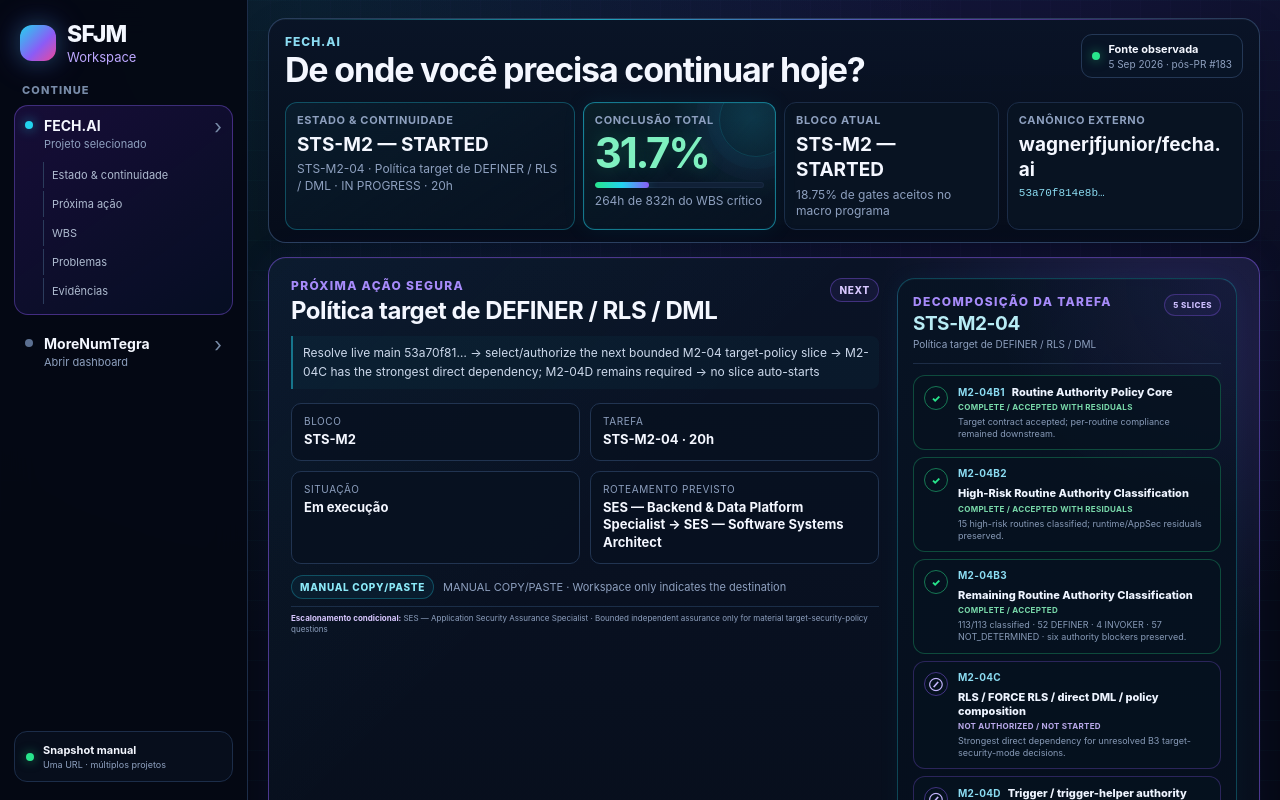
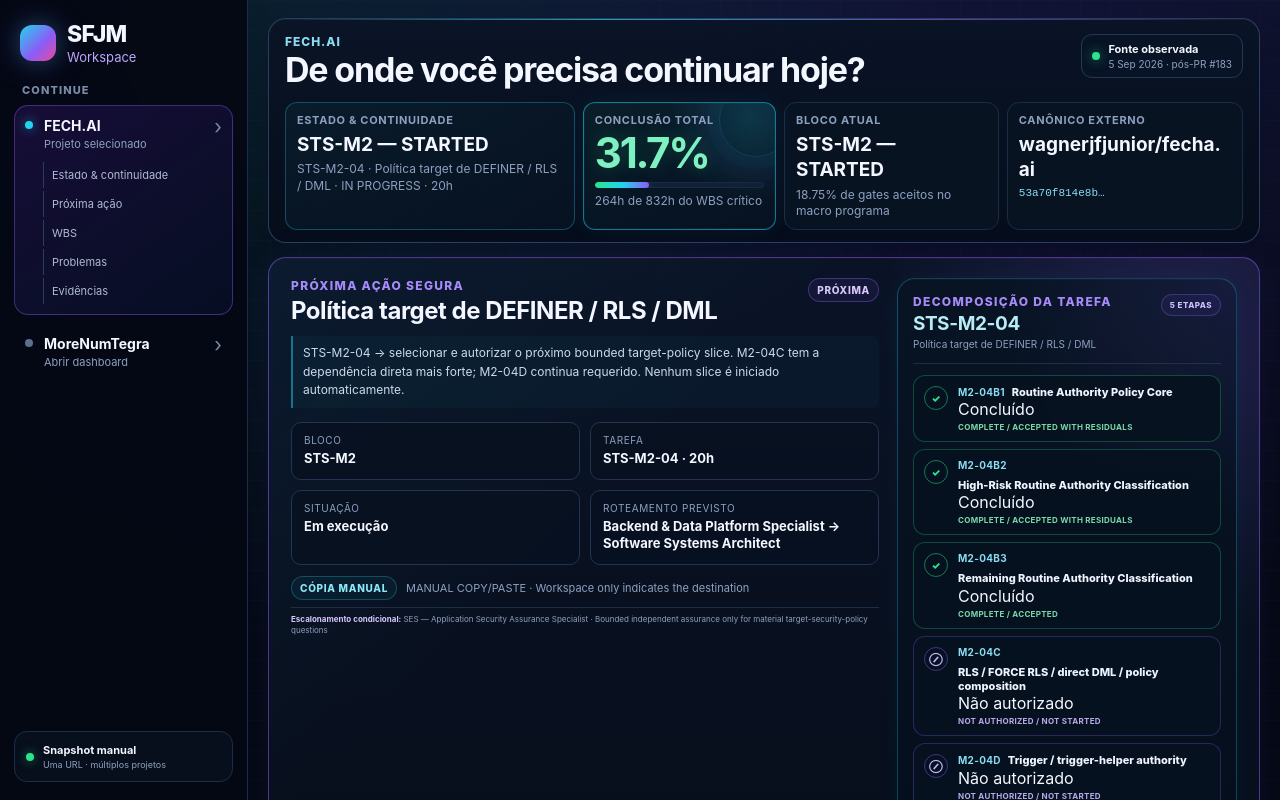
Before and after one commit to wagnerjfjunior/sfjm-workspace, a Next.js app: page / in a window 1280 px wide. Shown: the top 800 px of the page. Built offline with nearby package versions, Linux system fonts and the light colour scheme.

Commit message:
design: simplify decomposition for wallboard readability

```diff
--- a/components/WorkspaceHome.tsx
+++ b/components/WorkspaceHome.tsx
@@ -204,6 +204,16 @@ function decompositionIcon(state: NonNullable<ExternalProject["taskDecomposition
   return "○";
 }
 
+function decompositionStateLabel(state: NonNullable<ExternalProject["taskDecomposition"]>["items"][number]["state"]) {
+  if (state === "COMPLETE") return "Concluído";
+  if (state === "ACTIVE") return "Em execução";
+  if (state === "NEXT") return "Próxima";
+  if (state === "BLOCKED") return "Bloqueado";
+  if (state === "NOT_AUTHORIZED") return "Não autorizado";
+  if (state === "PLANNED") return "Planejado";
+  return "Estado indefinido";
+}
+
 function TaskDecompositionPanel({
   decomposition
 }: {
@@ -217,20 +227,26 @@ function TaskDecompositionPanel({
           <strong>{decomposition.parentTaskId}</strong>
           <span>{decomposition.parentLabel}</span>
         </div>
-        <span className="decompositionCount">{decomposition.items.length} slices</span>
+        <span className="decompositionCount">{decomposition.items.length} etapas</span>
       </div>
 
-      <ol className="decompositionList">
+      <ol className="decompositionList" role="list">
         {decomposition.items.map((item) => (
-          <li className={`decompositionItem ${item.state.toLowerCase()}`} key={item.id}>
+          <li
+            className={`decompositionItem ${item.state.toLowerCase()}`}
+            key={item.id}
+            title={item.note ?? item.status}
+          >
             <span className="decompositionStateIcon" aria-hidden="true">{decompositionIcon(item.state)}</span>
-            <div>
+            <div className="decompositionItemMain">
               <div className="decompositionTitleLine">
                 <strong>{item.id}</strong>
                 <span>{item.label}</span>
               </div>
-              <small>{item.status}</small>
-              {item.note ? <p>{item.note}</p> : null}
+              <span className={`decompositionStatusPill ${item.state.toLowerCase()}`}>
+                {decompositionStateLabel(item.state)}
+              </span>
+              <small className="decompositionCanonicalStatus">{item.status}</small>
             </div>
           </li>
         ))}
@@ -264,24 +280,24 @@ function NextActionCard({ project }: { project: ExternalProject }) {
               <div className="eyebrow">Próxima ação segura</div>
               <h2>{isFechai && focusTask ? focusTask.label : project.nextSafeAction}</h2>
             </div>
-            <span className="statusPill next">NEXT</span>
+            <span className="statusPill next">PRÓXIMA</span>
           </div>
 
           {isFechai && focusTask && activeMilestone ? (
             <>
-              <p className="safeSequence">{program.nextSafeAction}</p>
+              <p className="safeSequence" title={program.nextSafeAction}>{project.nextSafeAction}</p>
               <div className="actionFacts">
                 <div><span>Bloco</span><strong>{activeMilestone.id}</strong></div>
                 <div><span>Tarefa</span><strong>{focusTask.id} · {focusTask.hours}h</strong></div>
                 <div><span>Situação</span><strong>{taskStateLabel(focusTask, true)}</strong></div>
                 <div>
                   <span>Roteamento previsto</span>
-                  <strong>{requiredRoutes.map((route) => route.targetName).join(" → ")}</strong>
+                  <strong>{requiredRoutes.map((route) => route.targetName.replace("SES — ", "")).join(" → ")}</strong>
                 </div>
               </div>
               <div className="actionFooter actionFooterStack">
                 <div>
-                  <span className="manualChip">MANUAL COPY/PASTE</span>
+                  <span className="manualChip">CÓPIA MANUAL</span>
                   <span>{program.specialistTransport}</span>
                 </div>
                 {conditionalRoute ? (
```
